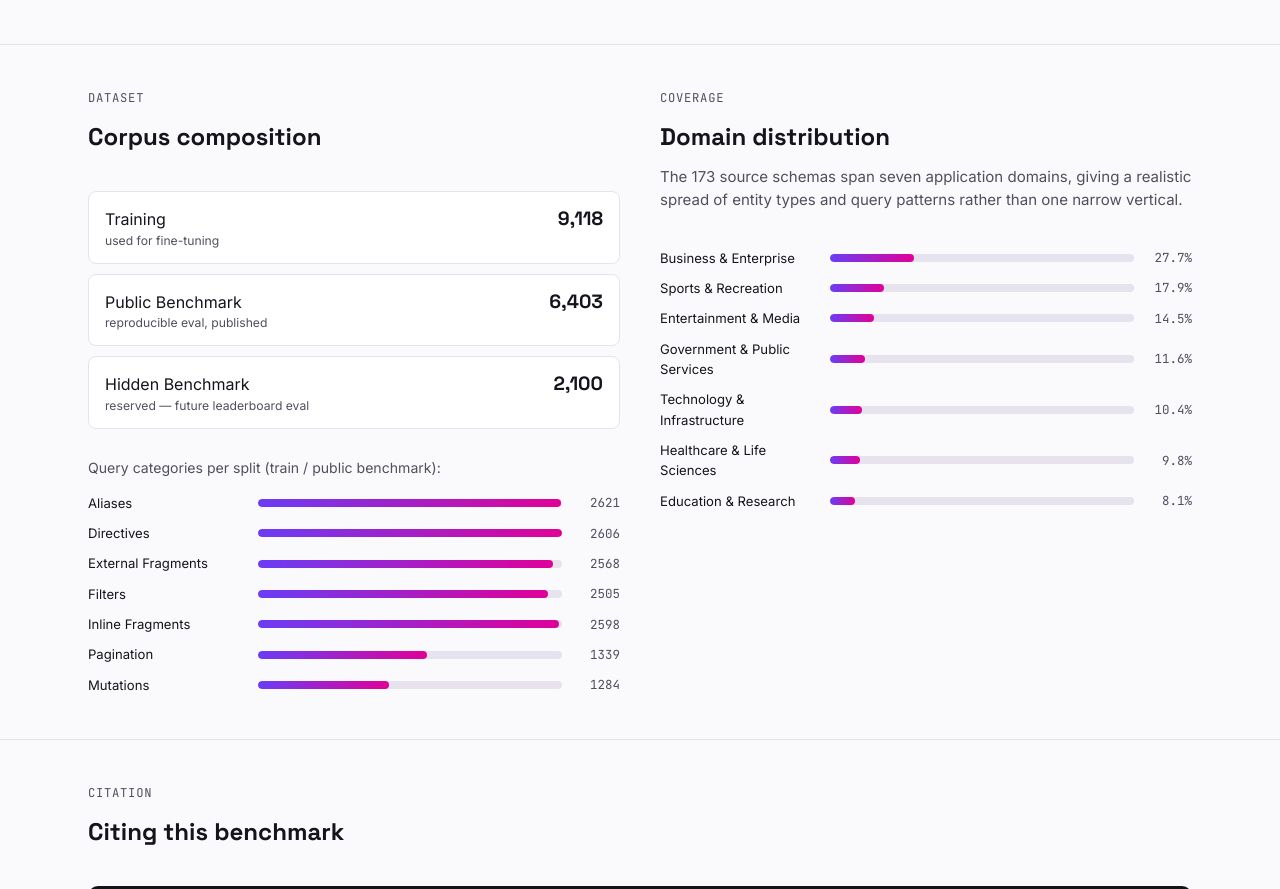
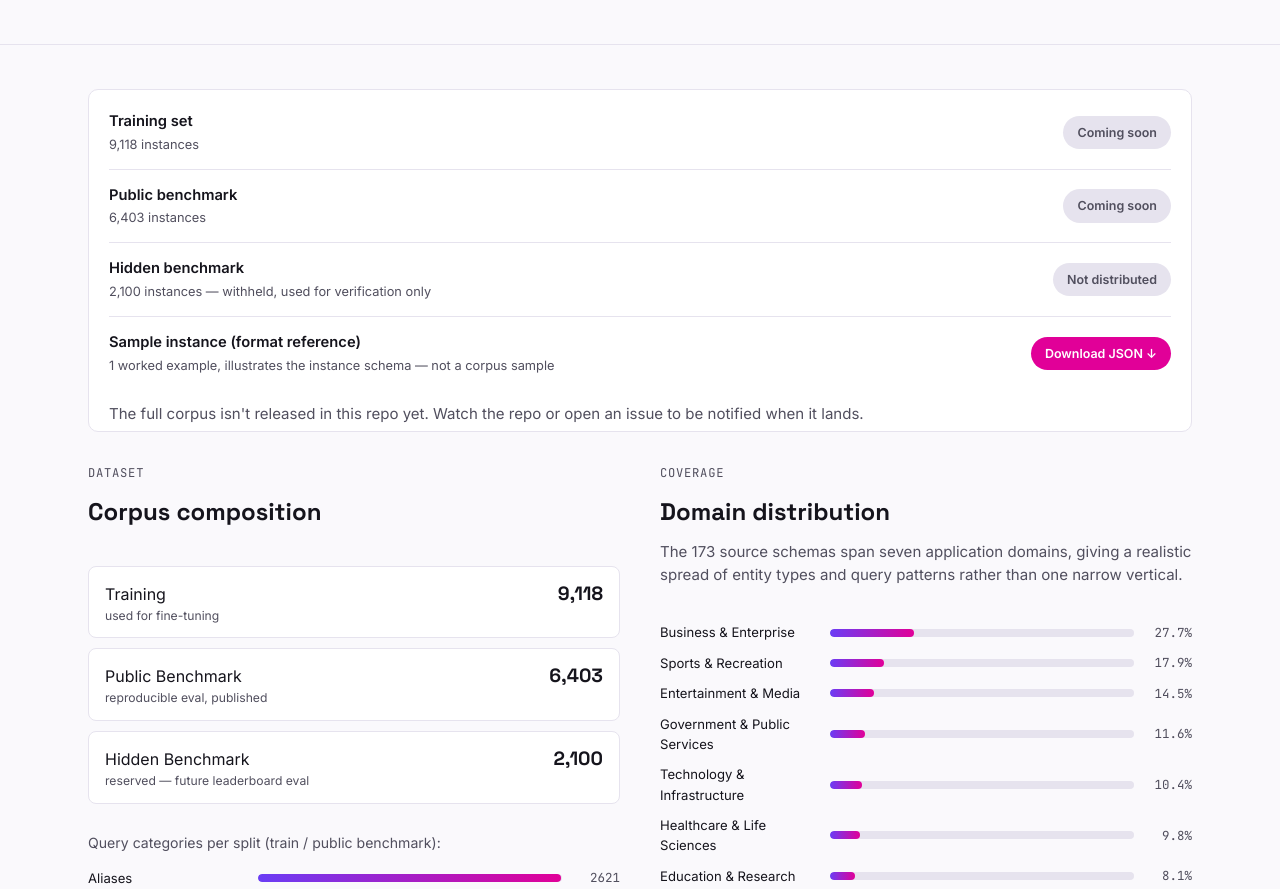
Before and after one commit to nl2gql-bench/nl2gql-bench.github.io, a plain HTML site: page index.html in a window 1280 px wide. Shown: the part 5384-6273 px from the top of the page. Drawn offline with Linux system fonts and the light colour scheme.

Commit message:
Add dataset download panel
- New download panel on the Dataset section: per-split rows (train,
  public benchmark, hidden benchmark) marked "coming soon" until the
  real corpus is released, plus a working download of a sample
  instance file that documents the intended JSON format.
- dataset/sample_instance.json is explicitly a placeholder (the one
  worked example from the paper, reformatted) — not a corpus sample.
  dataset/README.md explains what real files will replace it with.

```diff
--- a/css/style.css
+++ b/css/style.css
@@ -430,6 +430,38 @@ table.matrix td.cell { color: var(--ink); font-family: var(--mono); font-size: 0
 .bar-row .val { text-align: right; color: var(--ink-soft); font-family: var(--mono); font-size: 0.78rem; }
 @media (max-width: 860px) { .dataset-grid { grid-template-columns: 1fr; } }
 
+/* ---------- Dataset download panel ---------- */
+.download-panel {
+  border: 1px solid var(--line);
+  border-radius: var(--radius);
+  background: var(--paper-raised);
+  padding: 6px 20px;
+  margin-bottom: 32px;
+}
+.download-row {
+  display: flex;
+  align-items: center;
+  justify-content: space-between;
+  gap: 16px;
+  padding: 14px 0;
+  border-bottom: 1px solid var(--line);
+}
+.download-row:last-of-type { border-bottom: none; }
+.dl-name { font-weight: 600; font-size: 0.92rem; }
+.dl-meta { font-size: 0.8rem; color: var(--ink-soft); margin-top: 2px; }
+.dl-badge {
+  flex-shrink: 0;
+  font-size: 0.78rem;
+  font-weight: 600;
+  border-radius: 999px;
+  padding: 7px 14px;
+  text-decoration: none;
+  white-space: nowrap;
+}
+.dl-badge.pending { color: var(--ink-soft); background: var(--line); }
+.dl-badge.ready { color: #fff; background: var(--pink); }
+.dl-badge.ready:hover { background: var(--pink-deep); }
+
 /* ---------- Submit ---------- */
 .submit-shell {
   display: grid;
--- a/index.html
+++ b/index.html
@@ -203,6 +203,39 @@
 </section>
 
 <section id="dataset" class="section-secondary">
+  <div class="wrap">
+    <div class="download-panel">
+      <div class="download-row">
+        <div class="download-info">
+          <div class="dl-name">Training set</div>
+          <div class="dl-meta">9,118 instances</div>
+        </div>
+        <span class="dl-badge pending">Coming soon</span>
+      </div>
+      <div class="download-row">
+        <div class="download-info">
+          <div class="dl-name">Public benchmark</div>
+          <div class="dl-meta">6,403 instances</div>
+        </div>
+        <span class="dl-badge pending">Coming soon</span>
+      </div>
+      <div class="download-row">
+        <div class="download-info">
+          <div class="dl-name">Hidden benchmark</div>
+          <div class="dl-meta">2,100 instances — withheld, used for verification only</div>
+        </div>
+        <span class="dl-badge pending">Not distributed</span>
+      </div>
+      <div class="download-row">
+        <div class="download-info">
+          <div class="dl-name">Sample instance (format reference)</div>
+          <div class="dl-meta">1 worked example, illustrates the instance schema — not a corpus sample</div>
+        </div>
+        <a href="dataset/sample_instance.json" download class="dl-badge ready">Download JSON ↓</a>
+      </div>
+      <p class="fine-print" style="margin-top:12px;">The full corpus isn't released in this repo yet. Watch the repo or open an issue to be notified when it lands.</p>
+    </div>
+  </div>
   <div class="wrap dataset-grid">
     <div>
       <div class="section-head">
```
Also changed, not shown: 2 other files.
